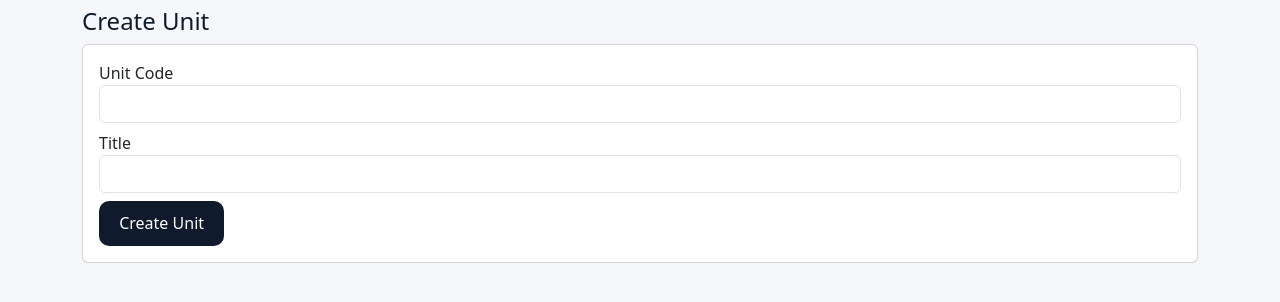
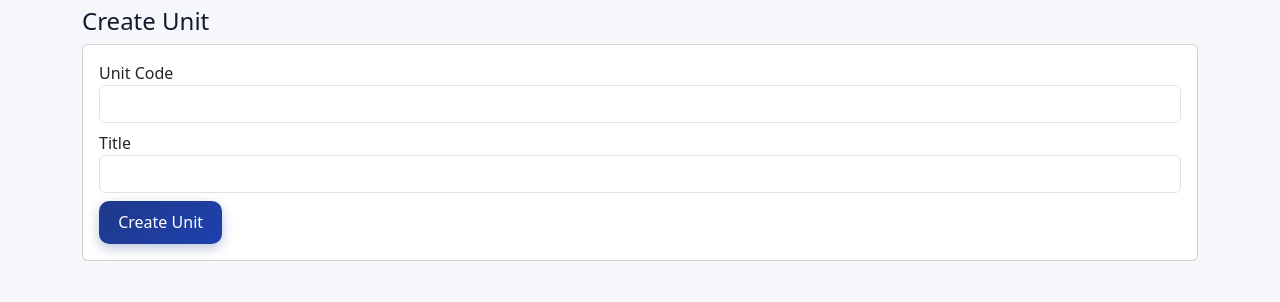
Before and after one commit to HBIUCAMPUS/HBIU-UNIVERSITY-PORTAL, a Flask app: template templates/register_units.html in a window 1280 px wide. Shown: the part 131-433 px from the top of the page. Run offline with Flask 3, Linux system fonts and the light colour scheme; the template is opened without the code that fills it, so the values that code supplies are empty.

Commit message:
Update register_units.html

```diff
--- a/templates/register_units.html
+++ b/templates/register_units.html
@@ -5,7 +5,7 @@
   <form method="post">
     <div class="mb-2"><label>Unit Code</label><input class="form-control" name="code" required></div>
     <div class="mb-2"><label>Title</label><input class="form-control" name="title" required></div>
-    <button class="btn btn-gold">Create Unit</button>
+    <button class="btn btn-royal-blue">Create Unit</button>
   </form>
 </div>
 {% endblock %}
```
